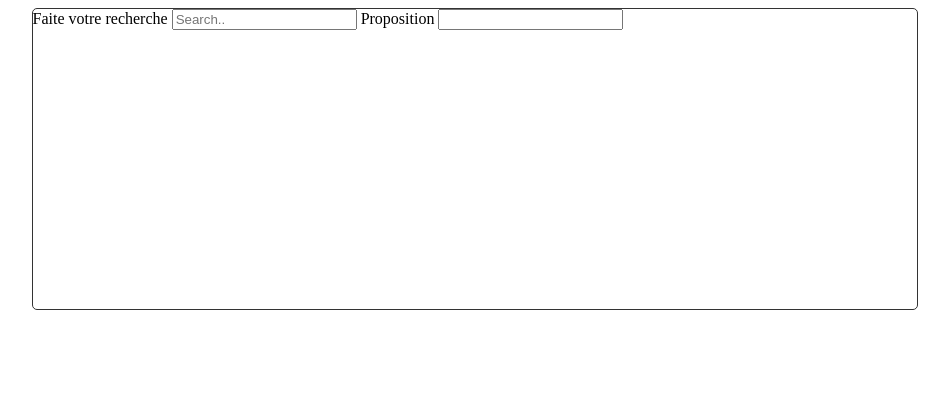
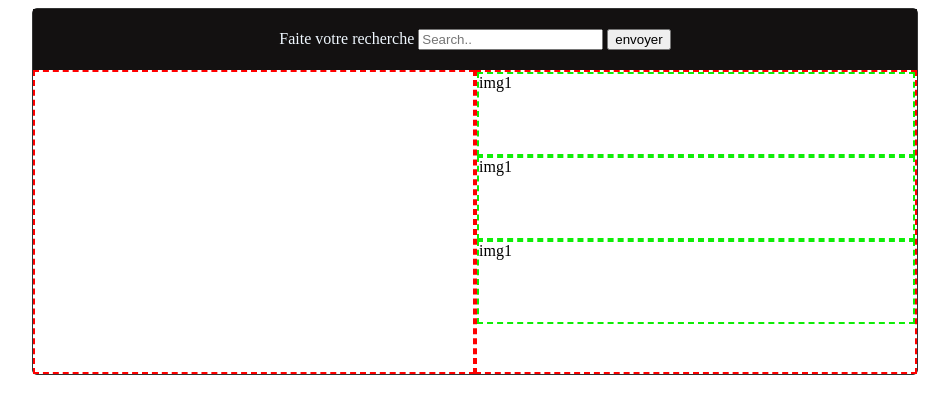
Before and after one commit to jean-christophe-mairot/Ajax_avions_jkas, a PHP site: page / in a window 1280 px wide. Shown: the top 414 px of the page, without its empty margins (165-1114 px from the left). Run offline with PHP 8.4, Linux system fonts and the light colour scheme.

Commit message:
mise en place php

```diff
--- a/asset/css/main.css
+++ b/asset/css/main.css
@@ -6,3 +6,24 @@
 	min-height: 300px;
 	margin: 0 auto;
 }
+/* entête champ de recherche */
+.searchBar {
+	background-color: rgb(19, 17, 17);
+	color: aliceblue;
+	text-align: center;
+	padding: 20px 0;
+}
+/* test */
+.test {
+	border: red dashed 2px;
+	height: 300px;
+	width: 50%;
+}
+.testImg {
+	border: rgb(14, 238, 6) dashed 2px;
+	height: 80px;
+}
+/* flex */
+.flex {
+	display: flex;
+}
--- a/index.php
+++ b/index.php
@@ -10,16 +10,25 @@ include "inc/header.php";
 		<form action="">
 			<!-- champ de recherche du user -->
 			<label for="search">Faite votre recherche</label>
-			<input type="text" name="search" id="search" placeholder="Search.." />
+			<input type="search" name="search" id="search" placeholder="Search.." />
+			<button type="submit">envoyer</button>
 			<!-- champ de proposition venant de la base de donnée -->
-			<label for="resultSearch">Proposition</label>
-			<input type="text" name="resultSearch" id="resultSearch" />
+			<!-- <label for="resultSearch">Proposition</label>
+			<input type="text" name="resultSearch" id="resultSearch" />		 -->
 		</form>
 	</div>
-	<div>
-		<!-- resultat de la recherche -->
+		<div class="flex">
+			<div class="test">
+				<!-- resultat de la recherche txt-->
+			</div>
+			<div class="test">
+				<!-- resultat de la recherche img-->
+				<div class="testImg">img1</div>
+				<div class="testImg">img1</div>
+				<div class="testImg">img1</div>
+			</div>
+		</div>
 	</div>
-</div>
 <?php
 include "inc/footer.php";
 ?>
```
Also changed, not shown: readme.md.
